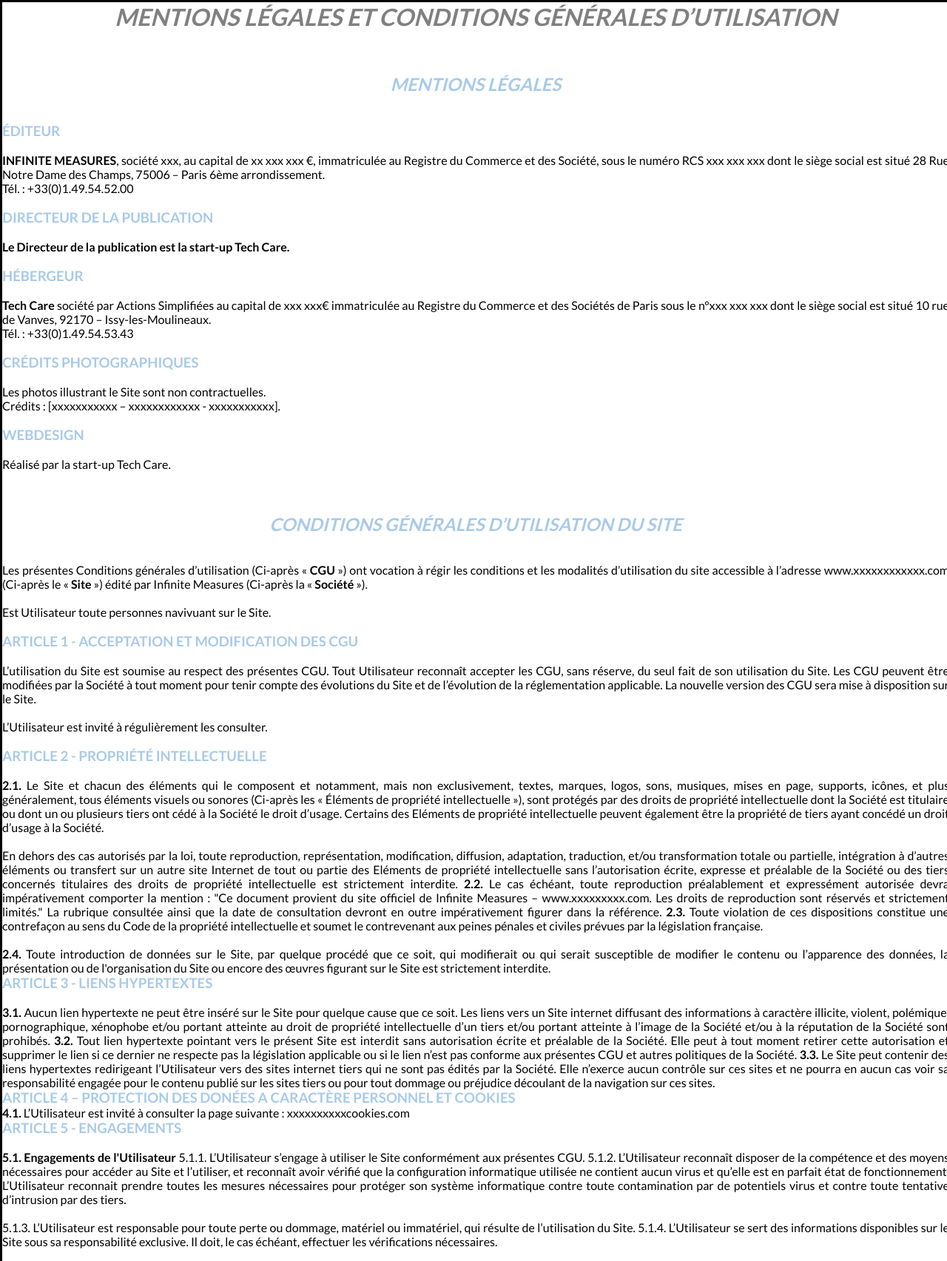
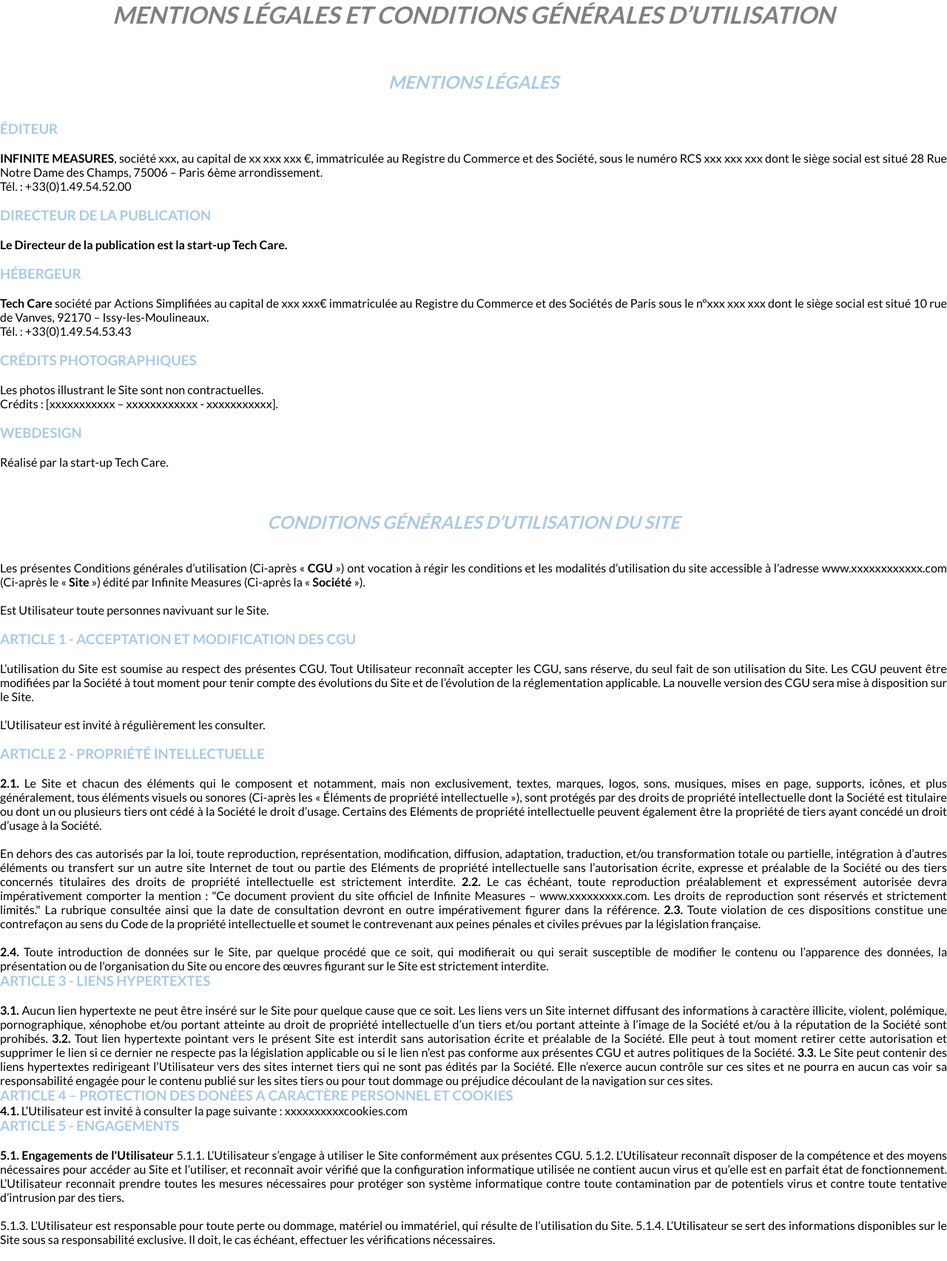
Before and after one commit to SebLds/TechCare, a PHP site: page / in a window 1280 px wide. Shown: the part 120-1825 px from the top of the page at 74% size. Run offline with PHP 8.4, Linux system fonts and the light colour scheme; some libraries are stand-ins or nearby versions.

Commit message:
homepage

```diff
--- a/Web/css/rules.css
+++ b/Web/css/rules.css
@@ -6,7 +6,5 @@
 
 #body {
   display: flex;
-  width: 100vw;
   margin-top: 120px;
-  border-style: solid;
 }
```
